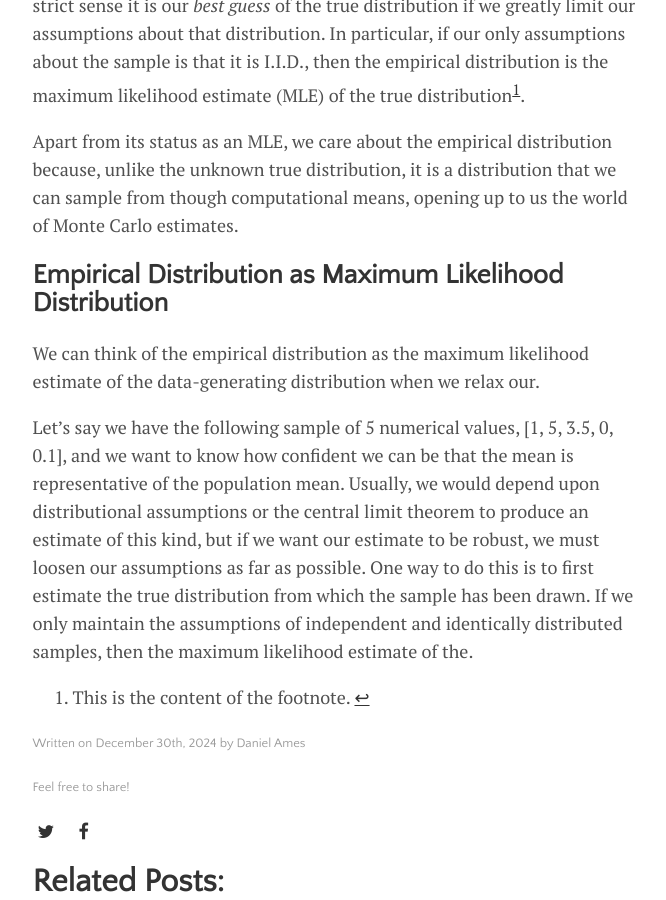
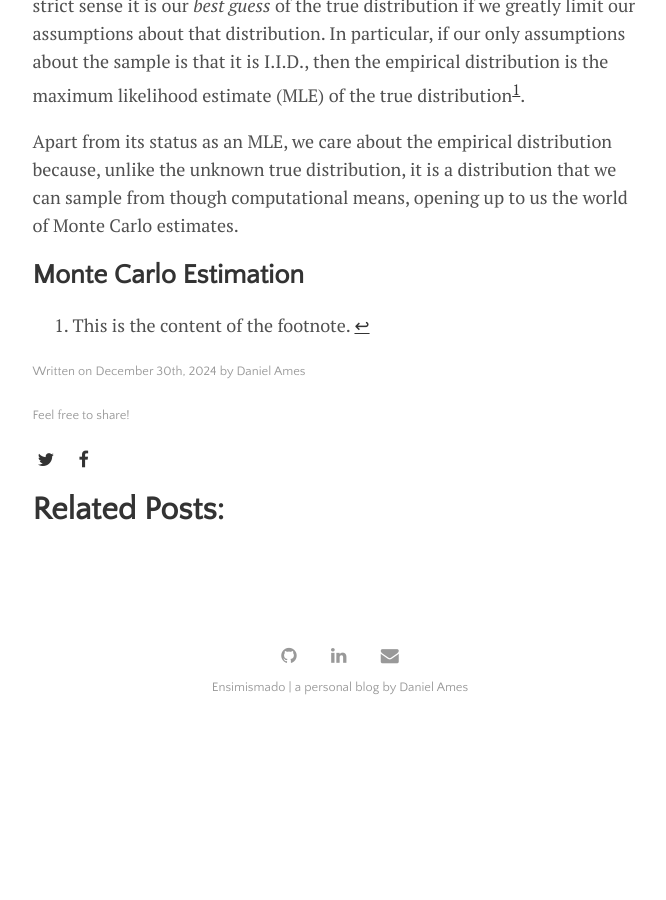
Before and after one commit to DanielAmes/DanielAmes.github.io, a Jekyll site: the page built from _posts/2024-12-30-monte-carlo.md, in a window 1280 px wide and 900 px high, scrolled down 1141 px. Shown: the whole window, without its empty margins (300-966 px from the left). Built offline with Jekyll 4.4.1, drawn with Linux system fonts in a browser that asks for light colours; formulas are drawn with MathJax 3; after the commit the page ends 1874 px from its top, so only the background shows below that.

Commit message:
Cut Extraneous content

```diff
--- a/_posts/2024-12-30-monte-carlo.md
+++ b/_posts/2024-12-30-monte-carlo.md
@@ -26,13 +26,6 @@ Why should we care about this object? The most obvious reason is that in a stric
 Apart from its status as an MLE, we care about the empirical distribution because, unlike the unknown true distribution, it is a distribution that we can sample from though computational means, opening up to us the world of Monte Carlo estimates.
 
 
-## Empirical Distribution as Maximum Likelihood Distribution
-We can think of the empirical distribution as the maximum likelihood estimate of the data-generating distribution when we relax our.
-
-
-
-
-Let's say we have the following  sample of 5 numerical values, [1, 5, 3.5, 0, 0.1], and we want to know how confident we can be that the mean is representative of the population mean. Usually, we would depend upon distributional assumptions or the central limit theorem to produce an estimate of this kind, but if we want our estimate to be robust, we must loosen our assumptions as far as possible. One way to do this is to first estimate the true distribution from which the sample has been drawn.
-If we only maintain the assumptions of independent and identically distributed samples, then the maximum likelihood estimate of the.
+## Monte Carlo Estimation
 
 [^1]: This is the content of the footnote.
```
